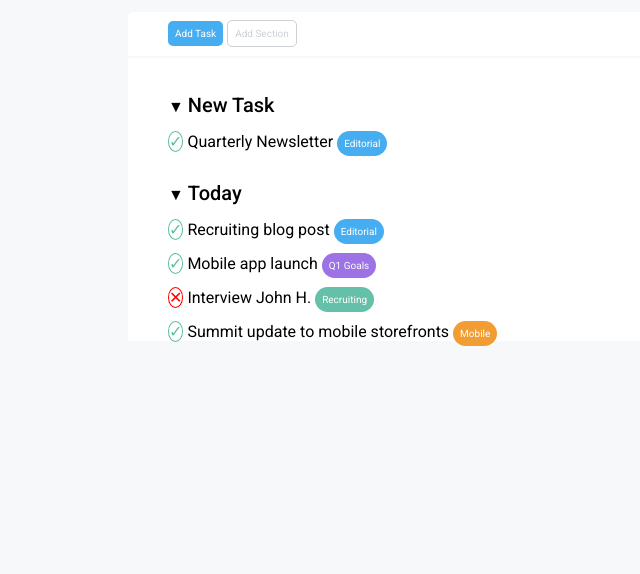
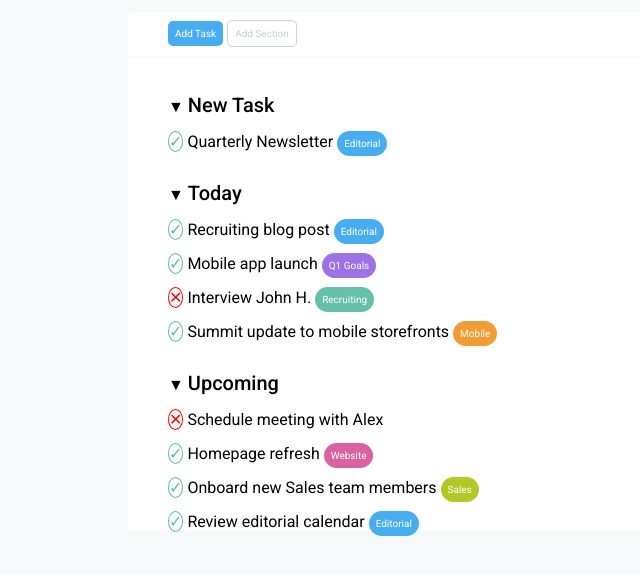
Before and after one commit to francescodelmonaco/html-css-toboolist, a plain HTML site: page index.html in a window 1280 px wide. Shown: the part 78-652 px from the top of the page, without its empty margins (0-640 px from the left). Drawn offline with Linux system fonts and the light colour scheme.

Commit message:
add: upcoming task section

```diff
--- a/css/style.css
+++ b/css/style.css
@@ -109,6 +109,22 @@ header {
     font-size: 10px;
 }
 
+.cat-website {
+    color: #ffffff;
+    background-color: #d863a0;
+    padding: 7px;
+    border-radius: 20px;
+    font-size: 10px;
+}
+
+.cat-sales {
+    color: #ffffff;
+    background-color: #b0c926;
+    padding: 7px;
+    border-radius: 20px;
+    font-size: 10px;
+}
+
 /* Buttons */
 .button-1 {
     color: #ffffff;
--- a/index.html
+++ b/index.html
@@ -18,12 +18,14 @@
     </header>
 
     <main>
+        <!-- Buttons -->
         <section class="add-button-section">
             <span class="button-1">Add Task</span>
             <span class="button-2">Add Section</span>
         </section>
 
         <section class="task-section">
+            <!-- New Task -->
             <div class="task-title">
                 &#9660; <span class="task-type">New Task</span>
                 <div class="task-text">
@@ -31,6 +33,7 @@
                 </div>
             </div>
 
+            <!-- Today -->
             <div class="task-title">
                 &#9660; <span class="task-type">Today</span>
                 <div class="task-text">
@@ -49,6 +52,26 @@
                     <span class="task-done">&#x2713;</span> Summit update to mobile storefronts <span class="cat-mobile">Mobile</span>
                 </div>
             </div>
+
+            <!-- Upcoming -->
+            <div class="task-title">
+                &#9660; <span class="task-type">Upcoming</span>
+                <div class="task-text">
+                    <span class="task-not-done">&#x2715;</span> Schedule meeting with Alex
+                </div>
+
+                <div class="task-text">
+                    <span class="task-done">&#x2713;</span> Homepage refresh <span class="cat-website">Website</span>
+                </div>
+
+                <div class="task-text">
+                    <span class="task-done">&#x2713;</span> Onboard new Sales team members <span class="cat-sales">Sales</span>
+                </div>
+
+                <div class="task-text">
+                    <span class="task-done">&#x2713;</span> Review editorial calendar <span class="cat-editorial">Editorial</span>
+                </div>
+            </div>
         </section>
     </main>
 
```
